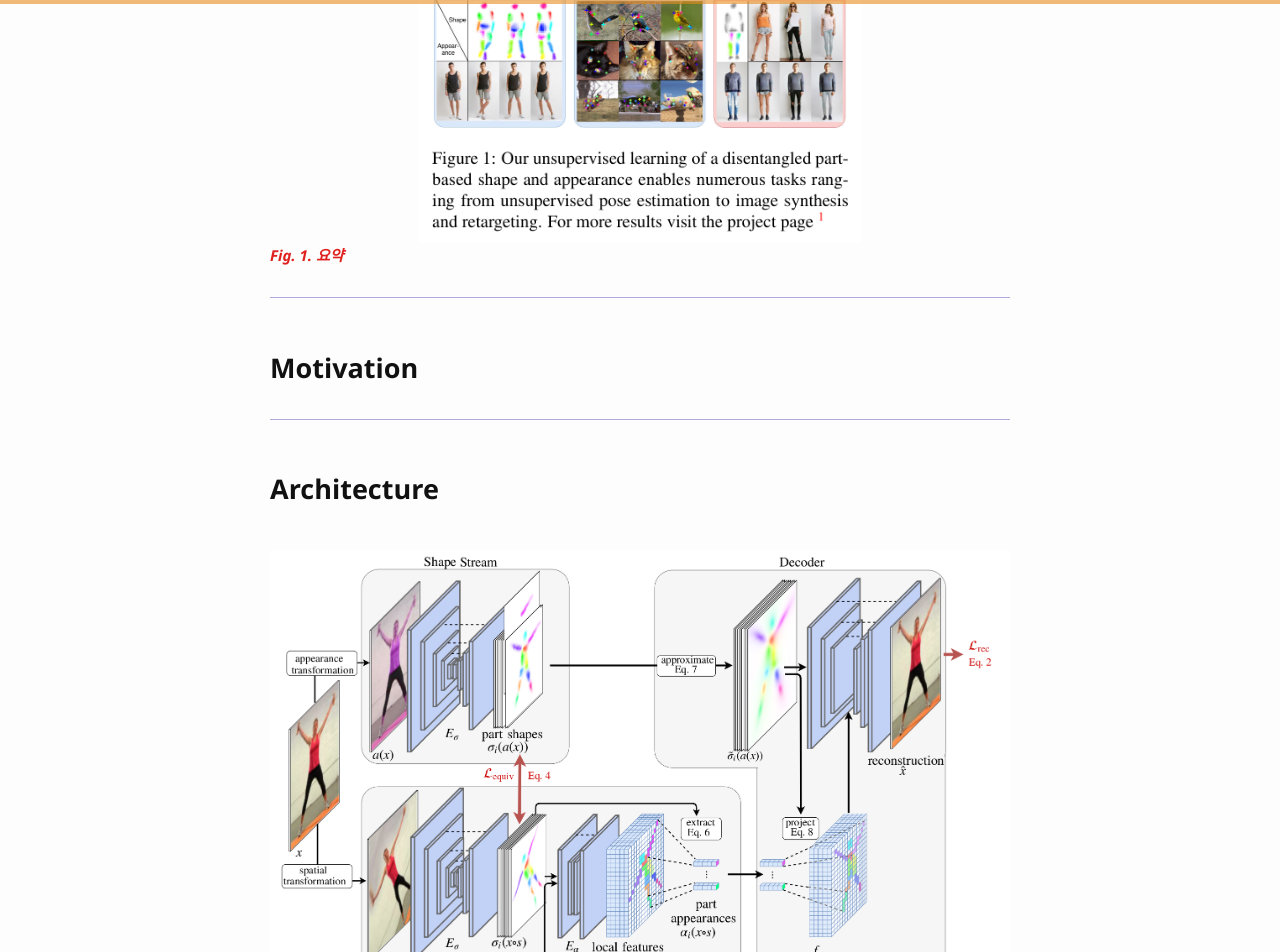
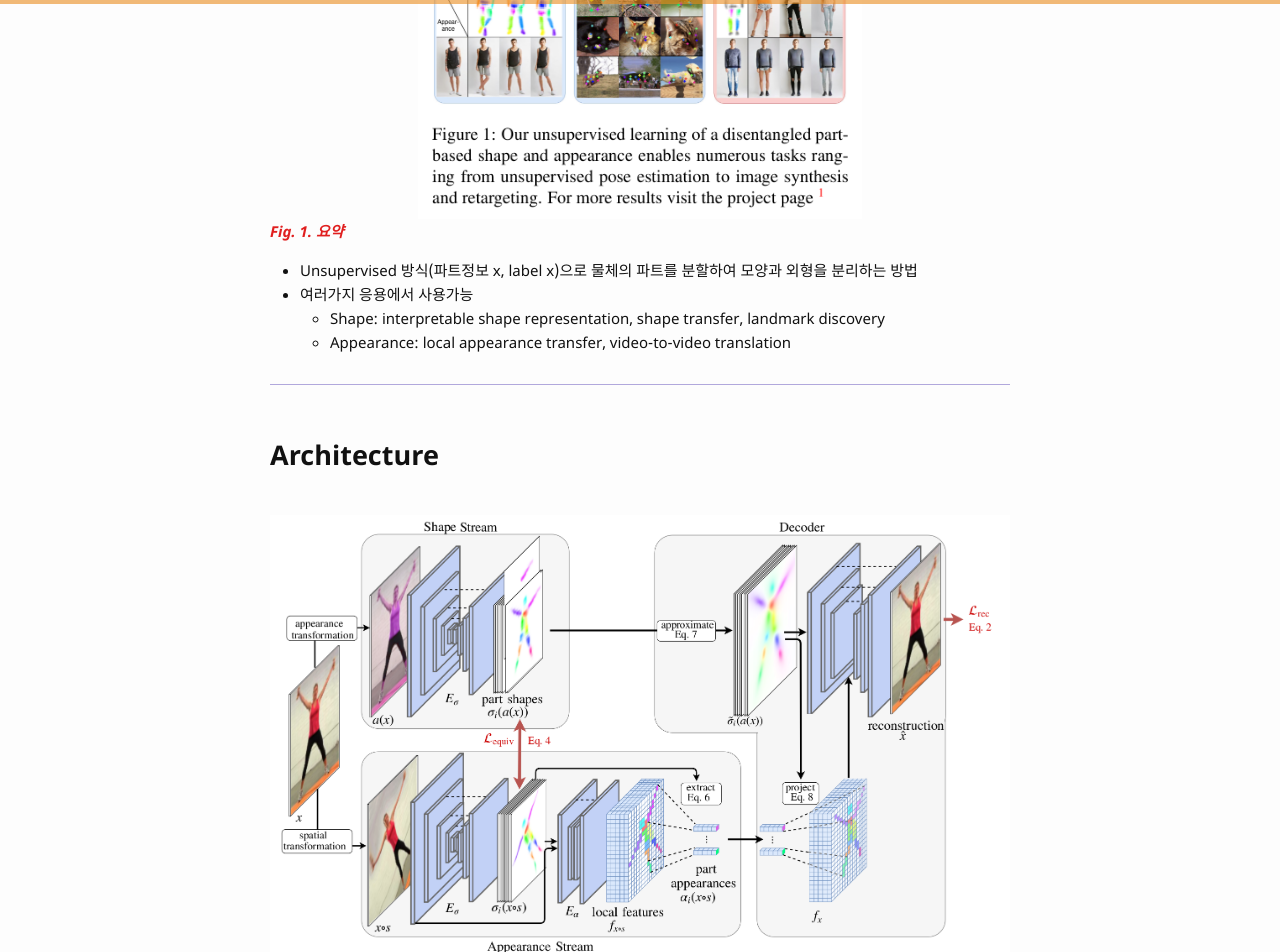
Before and after one commit to bismex/bismex.github.io, a Jekyll site: the page built from _posts/2019-05-27-UPBD.md, in a window 1280 px wide and 1400 px high, scrolled down 853 px. Shown: the top 952 px of the window. Built offline with Jekyll 4.4.1, drawn with Linux system fonts in a browser that asks for light colours; formulas are drawn with MathJax 3; some of the changed text lies outside the part shown.

Commit message:
Update 2019-05-27-UPBD.md

```diff
--- a/_posts/2019-05-27-UPBD.md
+++ b/_posts/2019-05-27-UPBD.md
@@ -24,9 +24,10 @@ tags: CV unsupervised disentangled
 {: style="width: 60%;" class="center"}
 <span style="color: #e01f1f;">***Fig. 1. 요약***</span>
 
----
-
-## Motivation
+- Unsupervised 방식(파트정보 x, label x)으로 물체의 파트를 분할하여 모양과 외형을 분리하는 방법
+- 여러가지 응용에서 사용가능
+  - Shape: interpretable shape representation, shape transfer, landmark discovery
+  - Appearance: local appearance transfer, video-to-video translation
 
 ---
 
@@ -36,6 +37,13 @@ tags: CV unsupervised disentangled
 ![picture]({{ '/assets/images/UPBD02.png' | relative_url }})
 {: style="width: 100%;" class="center"}
 <span style="color: #e01f1f;">***Fig. 2. 전체 프레임워크***</span>
+
+*Notation: spatial image transformation $$s$$, image transformation $$a(x)$$, part-based factorization $$\phi(x) := (\phi_1 (x), \phi_2 (x), ... )^T$$, disentangled representation $$\phi_i (x) = (\alpha_i (x), \sigma_i (x))$$, part appearance $$\alpha_i (x)$$, part activation map $$\sigma_i (x)$$, decoder $$\mathit{D}$$, shape hourglass network $$\mathit{E}_\sigma$$, appearance hourglass network $$\mathit{E}_\alpha$$*
+
+- Shape stream
+  -
+- Appearance stream
+- Decoder
 
 ---
 
```
